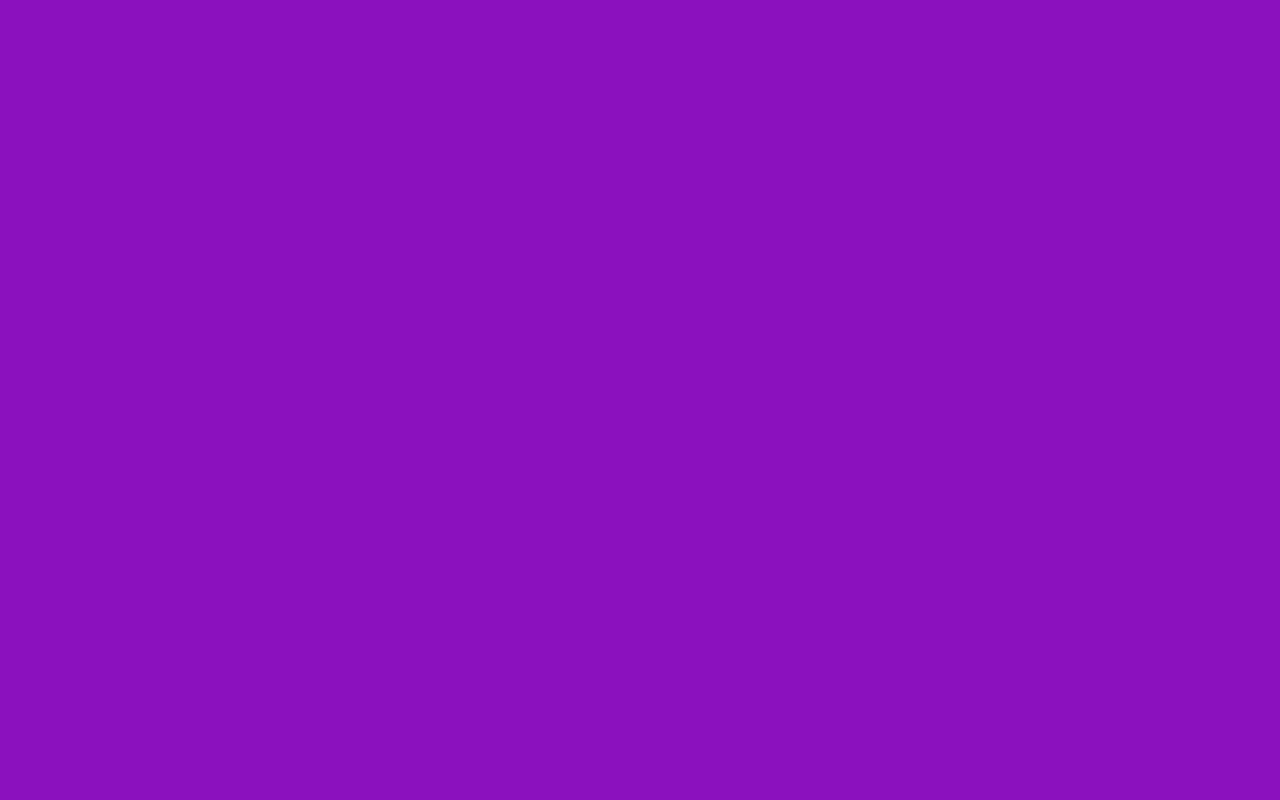
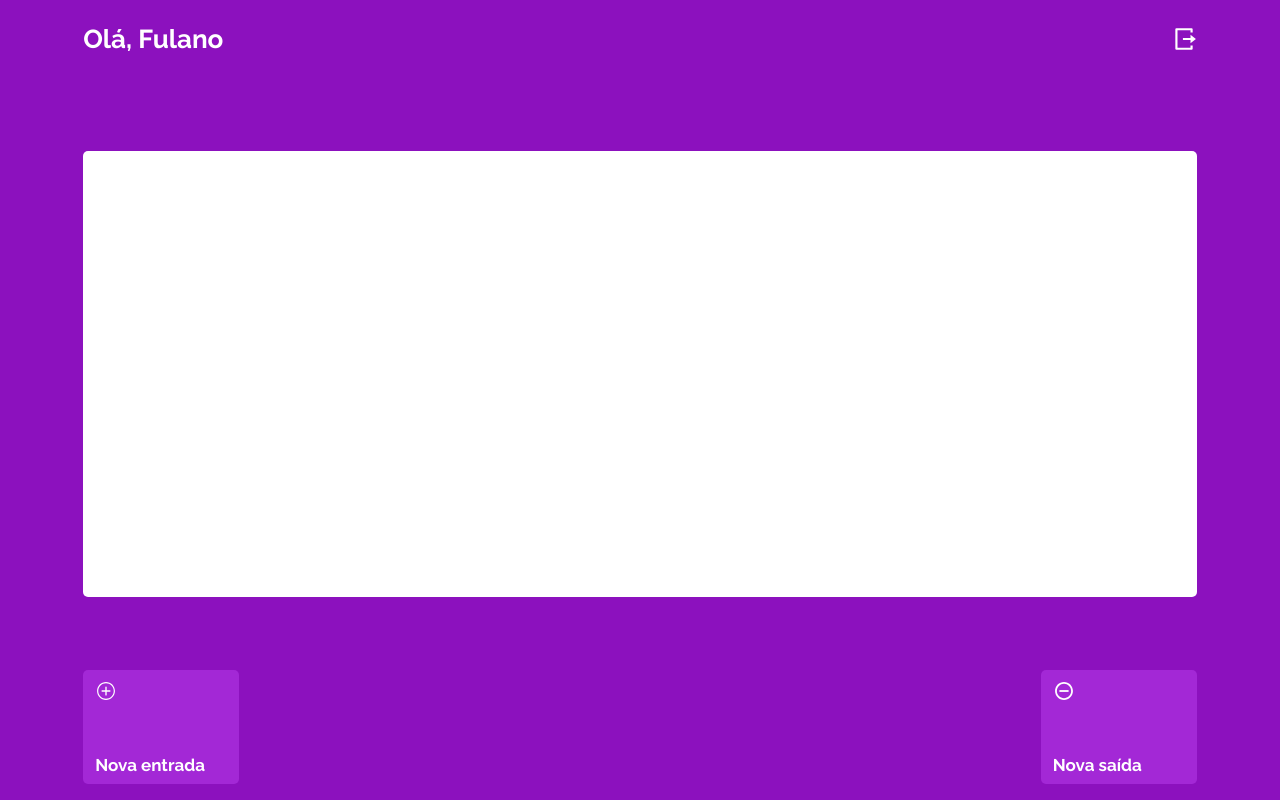
Before and after one commit to raulriato/myWallet, a JavaScript app: page / in a window 1280 px wide. Before the commit this address had no page. Built offline with nearby package versions, Linux system fonts and the light colour scheme.

Commit message:
feat homepage layout

```diff
--- a/package.json
+++ b/package.json
@@ -9,6 +9,7 @@
     "axios": "^0.27.2",
     "react": "^18.2.0",
     "react-dom": "^18.2.0",
+    "react-icons": "^4.4.0",
     "react-router-dom": "^6.3.0",
     "react-scripts": "5.0.1",
     "styled-components": "^5.3.5",
--- a/src/components/App.js
+++ b/src/components/App.js
@@ -3,6 +3,7 @@ import { BrowserRouter, Routes, Route } from "react-router-dom";
 import SignIn from "./SignIn";
 import SignUp from "./SignUp";
 import NewTransaction from "./common/NewTransaction";
+import Home from "./Home";
 
 export default function App() {
     return (
@@ -10,6 +11,7 @@ export default function App() {
             <GlobalStyle />
             <BrowserRouter>
                 <Routes>
+                    <Route path="/" element={<Home />} />
                     <Route path="/sign-in" element={<SignIn />} />
                     <Route path="/sign-up" element={<SignUp />} />
                     <Route path="/money-in" element={<NewTransaction moneyIn />} />
--- /dev/null
+++ b/src/components/Home.js
@@ -0,0 +1,59 @@
+import styled from 'styled-components';
+import { RiLogoutBoxRLine } from 'react-icons/ri';
+import { IoIosAddCircleOutline, IoMdRemoveCircleOutline } from 'react-icons/io';
+import { Button } from '../styles';
+
+export default function Home() {
+    return (
+        <Wrapper>
+            <Header>
+                <span>Olá, Fulano</span>
+                <RiLogoutBoxRLine />
+            </Header>
+            <Transactions />
+            <Footer>
+                <Button square>
+                    <IoIosAddCircleOutline />
+                    <span>Nova entrada</span>
+                </Button>
+                <Button square>
+                    <IoMdRemoveCircleOutline />
+                    <span>Nova saída</span>
+                </Button>
+            </Footer>
+        </Wrapper>
+    )
+}
+
+const Wrapper = styled.div`
+    width: 100%;
+    height: 100vh;
+    display: flex;
+    flex-direction: column;
+    justify-content: space-between;
+    align-items: center;
+    padding-bottom: 16px;
+`;
+
+const Header = styled.div`
+    width: 87%;
+    height: 78px;
+    display: flex;
+    justify-content: space-between;
+    align-items: center;
+    font-size: 26px;
+    font-weight: 700;
+`;
+
+const Footer = styled.div`
+    width: 87%;
+    display: flex;
+    justify-content: space-between;
+`;
+
+const Transactions = styled.div`
+    width: 87%;
+    height: 446px;
+    background-color: rgba(255, 255, 255, 1);
+    border-radius: 5px;
+`;
--- a/src/styles/Button.js
+++ b/src/styles/Button.js
@@ -6,6 +6,7 @@ export const Button = styled.button`
     color: rgba(255, 255, 255, 1);
     background-color: rgba(163, 40, 214, 1);
     font-family: 'Raleway', sans-serif;
+    font-size: 20px;
     font-weight: 700;
     border: none;
     border-radius: 5px;
@@ -21,7 +22,12 @@ export const Button = styled.button`
             flex-direction: column;
             justify-content: space-between;
             align-items: start;
-            padding-left: 12px;
+            padding: 9.5px 12px;
+            font-size: 22px;
+
+            span {
+                font-size: 17px;
+            }
         `: ""
     }
 
```
Also changed, not shown: 1 other file (tests, documents, lock files or other folders).
